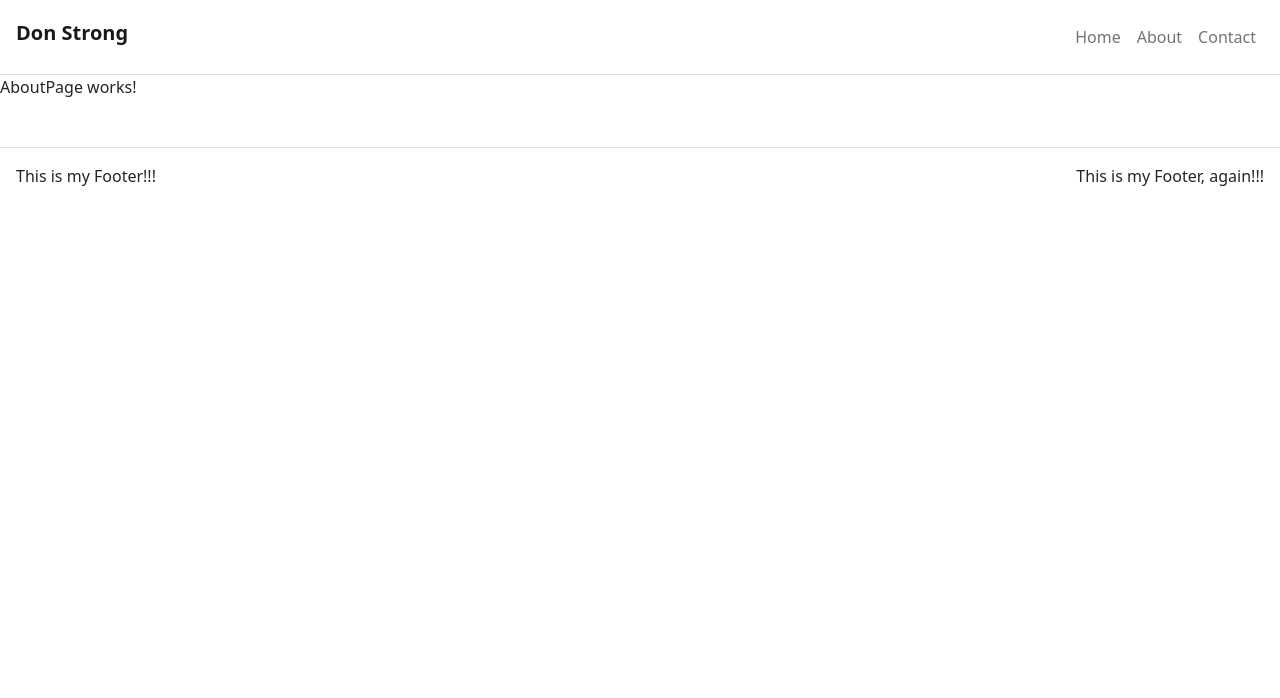
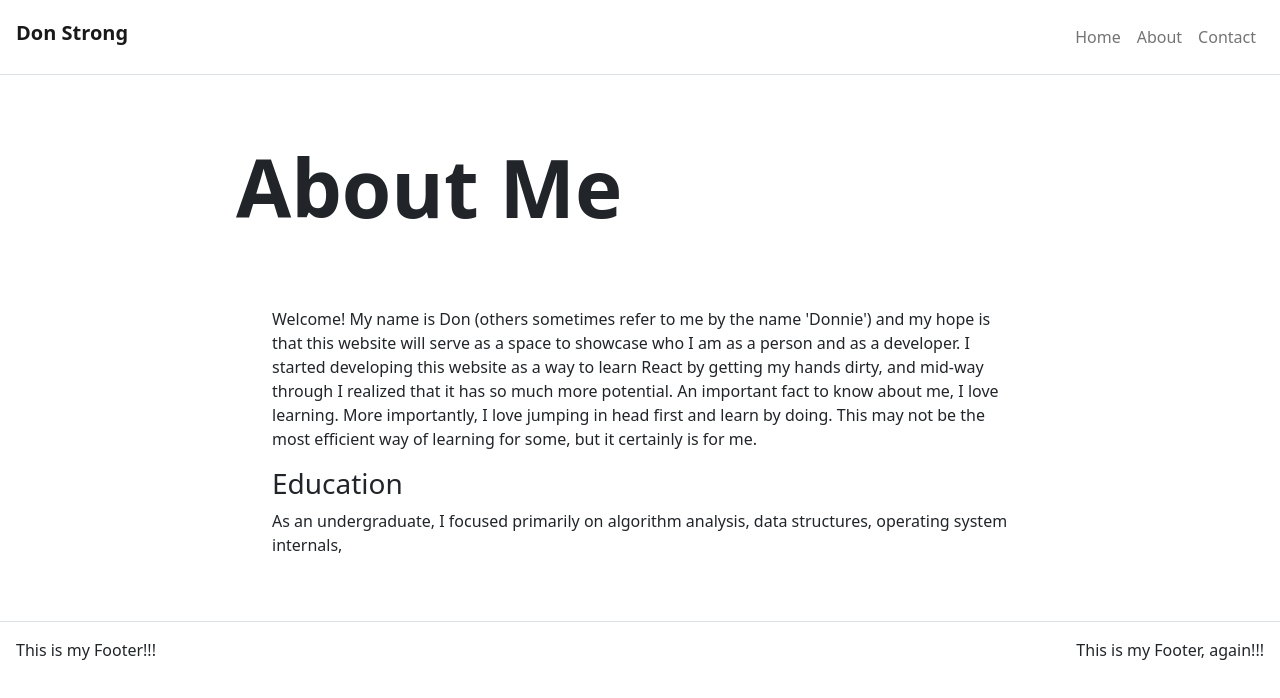
Before and after one commit to dwstrong5/my-portfolio, a React (Create React App) app: page /about in a window 1280 px wide. Shown: the top 698 px of the page. Built offline with nearby package versions, Linux system fonts and the light colour scheme.

Commit message:
Working on Bio

```diff
--- /dev/null
+++ b/src/components/Content.js
@@ -0,0 +1,18 @@
+import React, { Component } from 'react';
+import { Container, Row, Col } from 'react-bootstrap';
+
+function Content(props) {
+
+    return (
+        <Container mfluid={true}>
+            <Row className="justify-content-center">
+                <Col md={8} >
+                {props.children}
+                </Col>
+            </Row>
+        </Container>
+    );
+
+}
+
+export default Content;
--- a/src/pages/AboutPage.js
+++ b/src/pages/AboutPage.js
@@ -1,10 +1,36 @@
 import { render } from '@testing-library/react';
 import React from 'react';
+import Hero from '../components/Hero';
+import Content from '../components/Content';
 
 function AboutPage(props) {
 
     return (
-        <p>AboutPage works!</p>
+        <div class="align-items-center mb-3 mb-sm-5">
+            <Hero title={props.title} />
+
+
+
+            <Content>
+
+                <p className = "" > Welcome! My name is Don (others sometimes refer to me by the name 'Donnie') and my hope
+                is that this website will serve as a space to showcase who I am as a person and as a developer. I started developing
+                this website as a way to learn React by getting my hands dirty, and mid-way through I realized that it has so much
+                more potential. An important fact to know about me, I love learning. More importantly, I love jumping in head first
+                and learn by doing. This may not be the most efficient way of learning for some, but it certainly is for me.
+                </p>
+
+
+                <h3>Education</h3>
+                <p>As an undergraduate, I focused primarily on algorithm analysis, data structures, operating system internals,
+
+
+                </p>
+            </Content>
+        </div>
+
+
+
     );
 
 }
```
